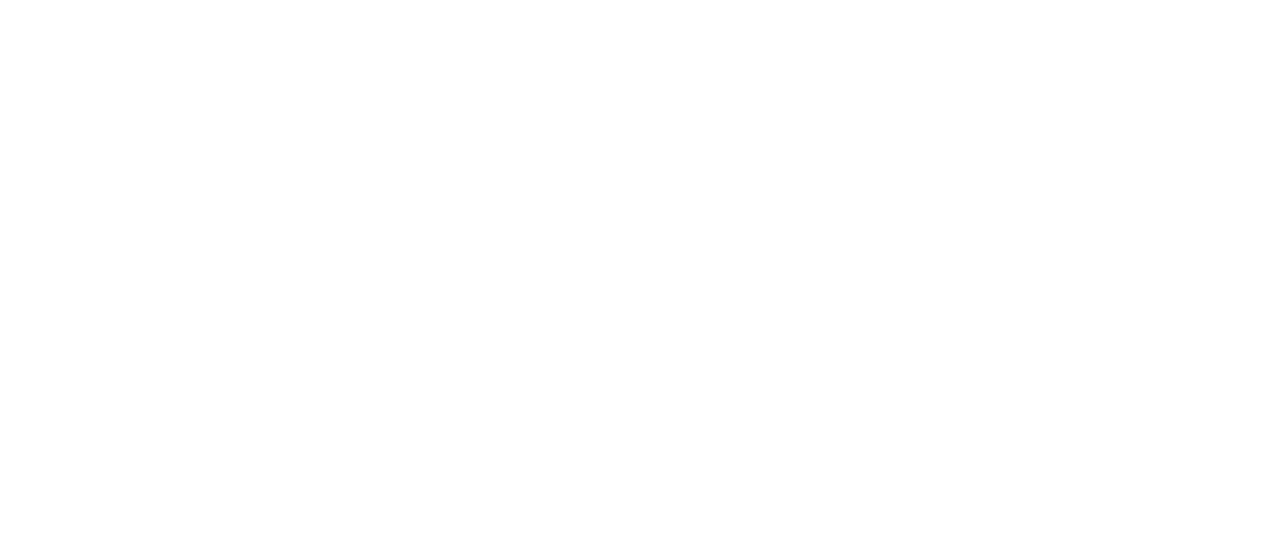
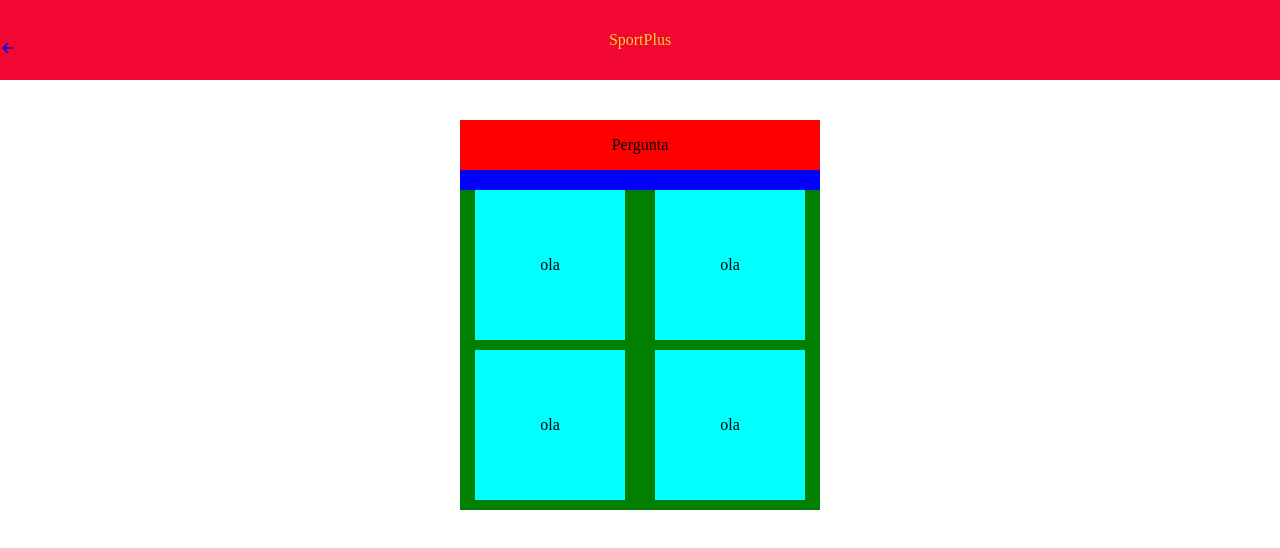
Before and after one commit to SauloMairesse/hackaton_front, a React (Create React App) app: page /sport/1/quizz in a window 1280 px wide. Before the commit this address had no page. Shown: the top 548 px of the page. Built offline with nearby package versions, Linux system fonts and the light colour scheme; no server answers.

Commit message:
start quizz

```diff
--- a/src/App.js
+++ b/src/App.js
@@ -5,6 +5,7 @@
 import Rules from './pages/Rules'
 import Benefits from './pages/Benefits'
 import Materials from './pages/Materials'
+import Quizz from './pages/Quizz'
 
 export default function App(){
     return(
@@ -15,6 +16,7 @@
                     <Route path='/sport/:_id/rules' element={<Rules/>} />
                     <Route path='/sport/:_id/benefits' element={<Benefits/>} />
                     <Route path='/sport/:_id/materials' element={<Materials/>} />
+                    <Route path='/sport/:_id/quizz' element={<Quizz/>} />
                 </Routes>
             </BrowserRouter>
     )
--- /dev/null
+++ b/src/components/QuestionQuizz.jsx
@@ -0,0 +1,76 @@
+import React from 'react'
+import axios from 'axios'
+import { useParams } from 'react-router-dom'
+import styled from 'styled-components'
+export default function QuestionQuizz(){
+
+    const {_id} = useParams()
+    const [sport, setSport] = React.useState([])
+
+    React.useEffect( () => {
+        const URL = `https://sport-plus-hackathon.herokuapp.com/${_id}`
+        const promise = axios.get(URL)
+        promise.then( (response) => {console.log('entrei')
+            setSport([...response.data])} )
+        promise.catch( (err) => console.log('Deu Erro get Sports: ',err))   }
+    ,[])
+
+    function Question(){
+        return (
+            <QuestionHTML>
+                <Ask>Pergunta</Ask>
+                <Options>
+                    <Option>
+                        <h1>ola</h1>
+                    </Option>
+                    <Option>
+                        <h1>ola</h1>
+                    </Option>
+                    <Option>
+                        <h1>ola</h1>
+                    </Option>
+                    <Option>
+                        <h1>ola</h1>
+                    </Option>
+                </Options>
+            </QuestionHTML>
+        )
+    }
+
+    return (
+            <Question/>
+            )
+}
+
+const QuestionHTML = styled.div`
+        display: flex;
+        flex-direction: column;
+        margin-top: 15vh;
+        width: 360px;
+        background-color: blue;
+        `
+
+const Ask = styled.div`
+    display: flex;
+    height: 50px;
+    align-items: center;
+    justify-content: center;
+    background-color: red;
+    margin-bottom: 20px;
+`
+const Options = styled.div`
+        display: flex;
+        flex-wrap: wrap;
+        align-items: center;
+        justify-content: space-around;
+        background-color: green;
+        `
+const Option = styled.div`
+        display: flex;
+        width: 150px;
+        height: 150px;
+        background-color: aqua;
+        margin-bottom: 10px;
+        justify-content: center;
+        align-items: center;
+    `
--- /dev/null
+++ b/src/pages/Quizz.jsx
@@ -0,0 +1,43 @@
+import React from "react"
+import { Link } from "react-router-dom"
+import QuestionQuizz from "../components/QuestionQuizz"
+import styled from "styled-components"
+
+export default function Quizz(){
+    return(
+        <QuizzHTML>
+            <Header>
+                <Link to={'/'}><ion-icon name="arrow-back-outline"></ion-icon></Link>
+                <h1>SportPlus</h1>
+            </Header>
+            <QuestionQuizz/>
+        </QuizzHTML>
+    )
+}
+
+const Header = styled.header`
+    width: 100vw;
+    height: 10vh;
+
+    display: flex;
+    justify-content: center;
+    align-items: center;
+
+    background-color: #F20732;
+
+    color: #F2D230;
+
+    position: fixed;
+    left: 0;
+    top: 0;
+
+    ion-icon{
+        position: absolute;
+        left: 0;
+    }
+`
+const QuizzHTML = styled.main`
+    display: flex;
+    flex-direction: column;
+    align-items: center;
+`
--- a/src/pages/Sport.jsx
+++ b/src/pages/Sport.jsx
@@ -52,6 +52,11 @@
                 <Link to={`/sport/${_id}/benefits`}>
                     <div>
                         <h3>Benefícios para Saúde</h3>
+                    </div>
+                </Link>
+                <Link to={`/sport/${_id}/quizz`}>
+                    <div>
+                        <h3>Quizz</h3>
                     </div>
                 </Link>
             </Articles>
```
